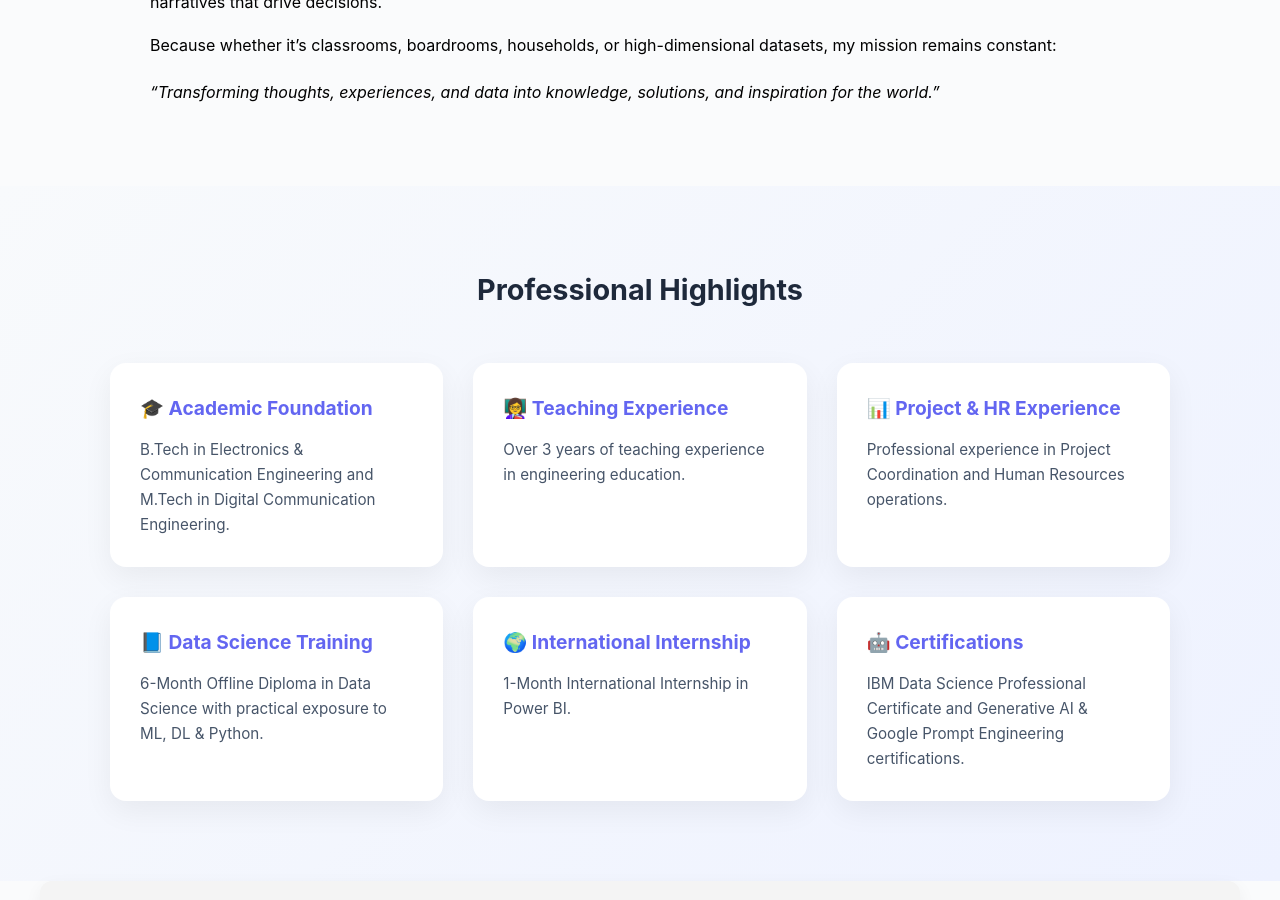
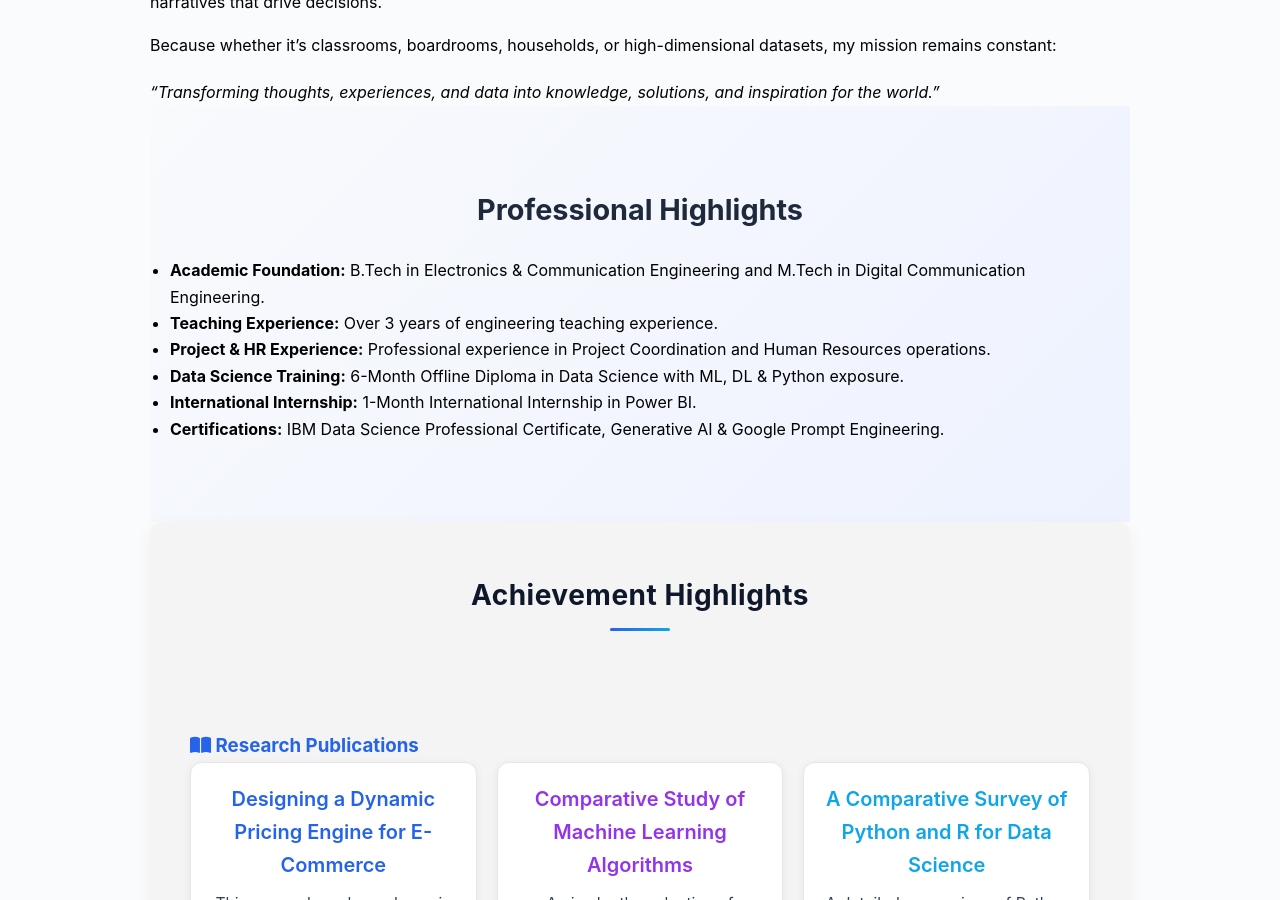
Before and after one commit to tabassumunnisa19/My_Personal_Website, a Jekyll site: the page about.html, which Jekyll copies as it is, in a window 1280 px wide and 900 px high, scrolled down 1114 px. Built offline with Jekyll 4.4.1, drawn with Linux system fonts in a browser that asks for light colours.

Commit message:
Update about.html

```diff
--- a/about.html
+++ b/about.html
@@ -374,50 +374,47 @@
 
   </div>
 
-</section>
+<section class="professional-block">
+  <div class="site-container">
 
-    <section class="professional-block">
-  <div class="site-container">
     <h2 class="section-title">Professional Highlights</h2>
 
-    <div class="highlights-grid">
+    <div class="professional-container">
+      <ul class="professional-list">
+        <li>
+          <span class="dot"></span>
+          <strong>Academic Foundation:</strong> B.Tech in Electronics & Communication Engineering and M.Tech in Digital Communication Engineering.
+        </li>
 
-      <div class="highlight-card">
-        <h3>🎓 Academic Foundation</h3>
-        <p>B.Tech in Electronics & Communication Engineering and M.Tech in Digital Communication Engineering.</p>
-      </div>
+        <li>
+          <span class="dot"></span>
+          <strong>Teaching Experience:</strong> Over 3 years of engineering teaching experience.
+        </li>
 
-      <div class="highlight-card">
-        <h3>👩‍🏫 Teaching Experience</h3>
-        <p>Over 3 years of teaching experience in engineering education.</p>
-      </div>
+        <li>
+          <span class="dot"></span>
+          <strong>Project & HR Experience:</strong> Professional experience in Project Coordination and Human Resources operations.
+        </li>
 
-      <div class="highlight-card">
-        <h3>📊 Project & HR Experience</h3>
-        <p>Professional experience in Project Coordination and Human Resources operations.</p>
-      </div>
+        <li>
+          <span class="dot"></span>
+          <strong>Data Science Training:</strong> 6-Month Offline Diploma in Data Science with ML, DL & Python exposure.
+        </li>
 
-      <div class="highlight-card">
-        <h3>📘 Data Science Training</h3>
-        <p>6-Month Offline Diploma in Data Science with practical exposure to ML, DL & Python.</p>
-      </div>
+        <li>
+          <span class="dot"></span>
+          <strong>International Internship:</strong> 1-Month International Internship in Power BI.
+        </li>
 
-      <div class="highlight-card">
-        <h3>🌍 International Internship</h3>
-        <p>1-Month International Internship in Power BI.</p>
-      </div>
+        <li>
+          <span class="dot"></span>
+          <strong>Certifications:</strong> IBM Data Science Professional Certificate, Generative AI & Google Prompt Engineering.
+        </li>
+      </ul>
+    </div>
 
-      <div class="highlight-card">
-        <h3>🤖 Certifications</h3>
-        <p>IBM Data Science Professional Certificate and Generative AI & Google Prompt Engineering certifications.</p>
-      </div>
-
-    </div>
   </div>
 </section>
-    </div>
-
-  </section>
 
     <!-- ===================== Achievement Highlights Section ===================== -->
     <section class="section professional-highlights">
```
